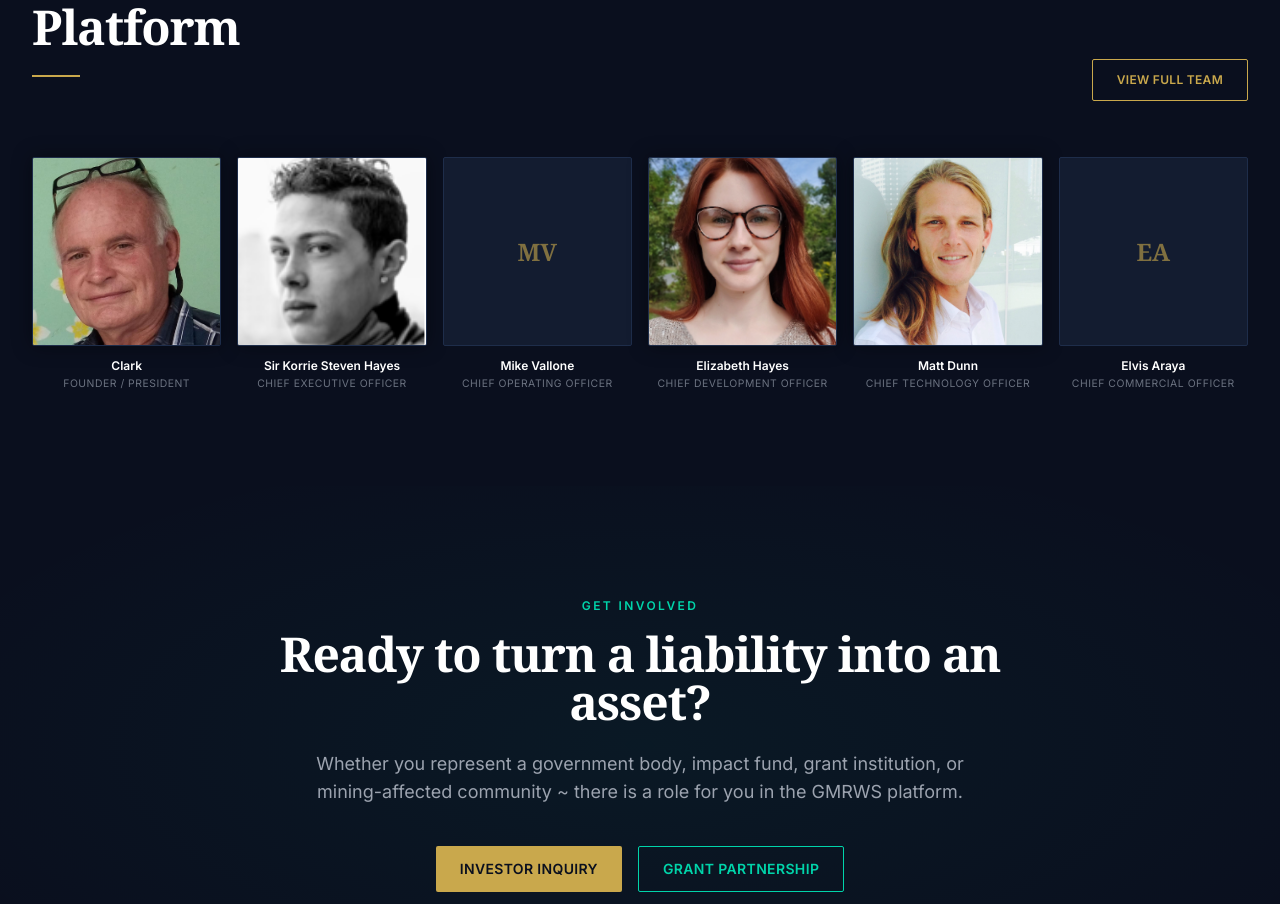
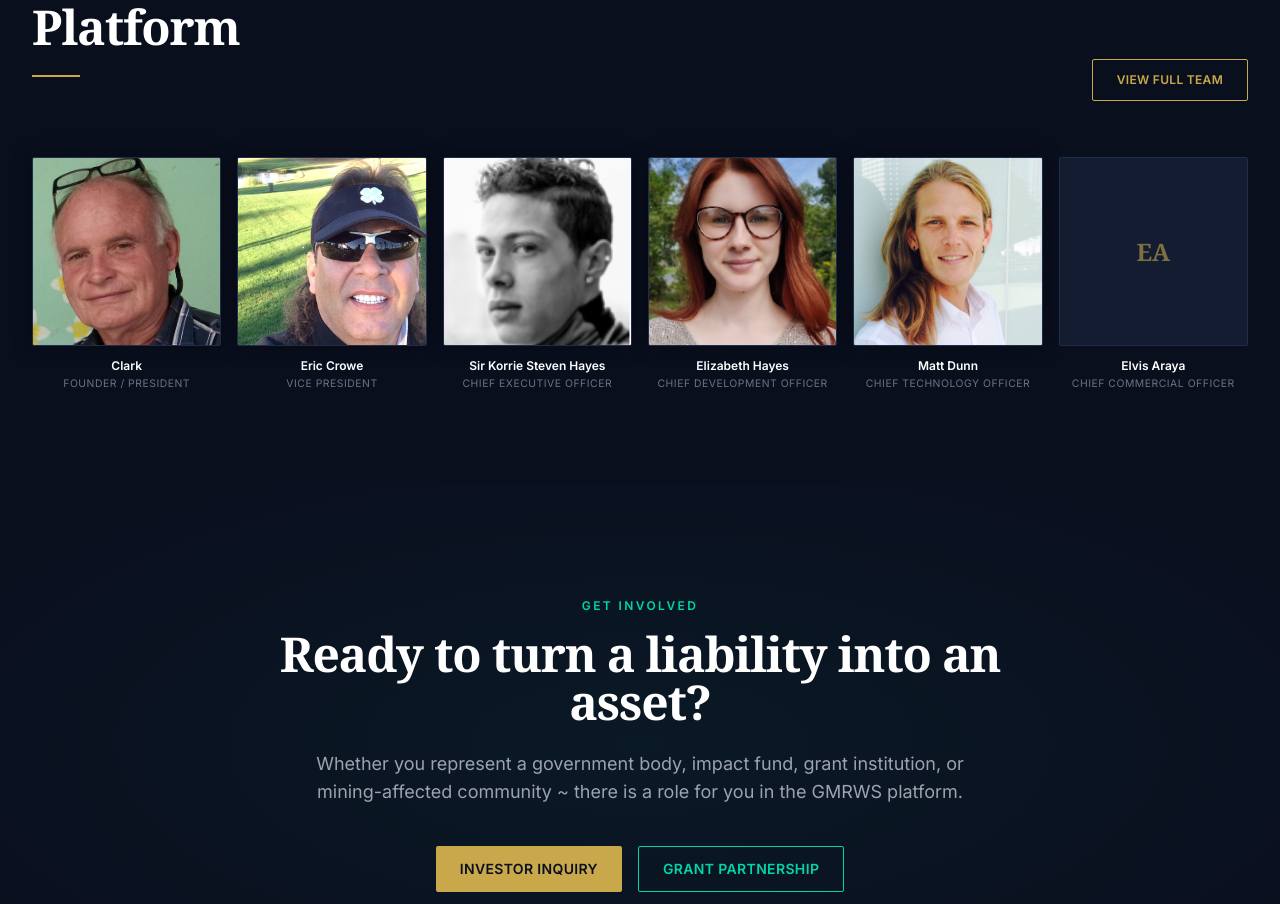
Before and after one commit to Lordshrrred/SovereignAssetsInternational, a Next.js app: page / in a window 1280 px wide. Shown: the part 2679-3583 px from the top of the page. Built offline with nearby package versions, Linux system fonts and the light colour scheme.

Commit message:
Center Eric crop and reorder homepage team

```diff
--- a/app/page.tsx
+++ b/app/page.tsx
@@ -6,7 +6,7 @@ import Link from 'next/link'
 import { team } from '@/lib/team'
 import { fadeUpHero as fadeUp, stagger } from '@/lib/animations'
 
-const featuredSlugs = ['clark', 'korrie-hayes', 'mike-vallone', 'elizabeth-hayes', 'matt-dunn', 'elvis-araya']
+const featuredSlugs = ['clark', 'eric-crowe', 'korrie-hayes', 'elizabeth-hayes', 'matt-dunn', 'elvis-araya']
 
 const stats = [
   { value: '2026', label: 'Pilot Launch', sub: 'Costa Rica ~ Phase 1' },
--- a/lib/team.ts
+++ b/lib/team.ts
@@ -32,7 +32,7 @@ export const team: TeamMember[] = [
     title: 'Vice President',
     slug: 'eric-crowe',
     headshot: '/team/eric-crowe.jpg',
-    headshotFit: { scale: 1.62, transformOrigin: '56% 44%', objectPosition: '56% 40%' },
+    headshotFit: { scale: 1.62, transformOrigin: '50% 44%', objectPosition: '50% 40%' },
     shortBio:
       'A lifetime entrepreneur and environmental safety professional with over 50 years of hands-on experience in construction, hazardous materials compliance, infrastructure development, and mining operations, Eric brings credentialed field expertise and decades of complex project execution to the GMRWS leadership team.',
     bio: [
```
Also changed, not shown: 31 other files (tests, documents, lock files or other folders).
